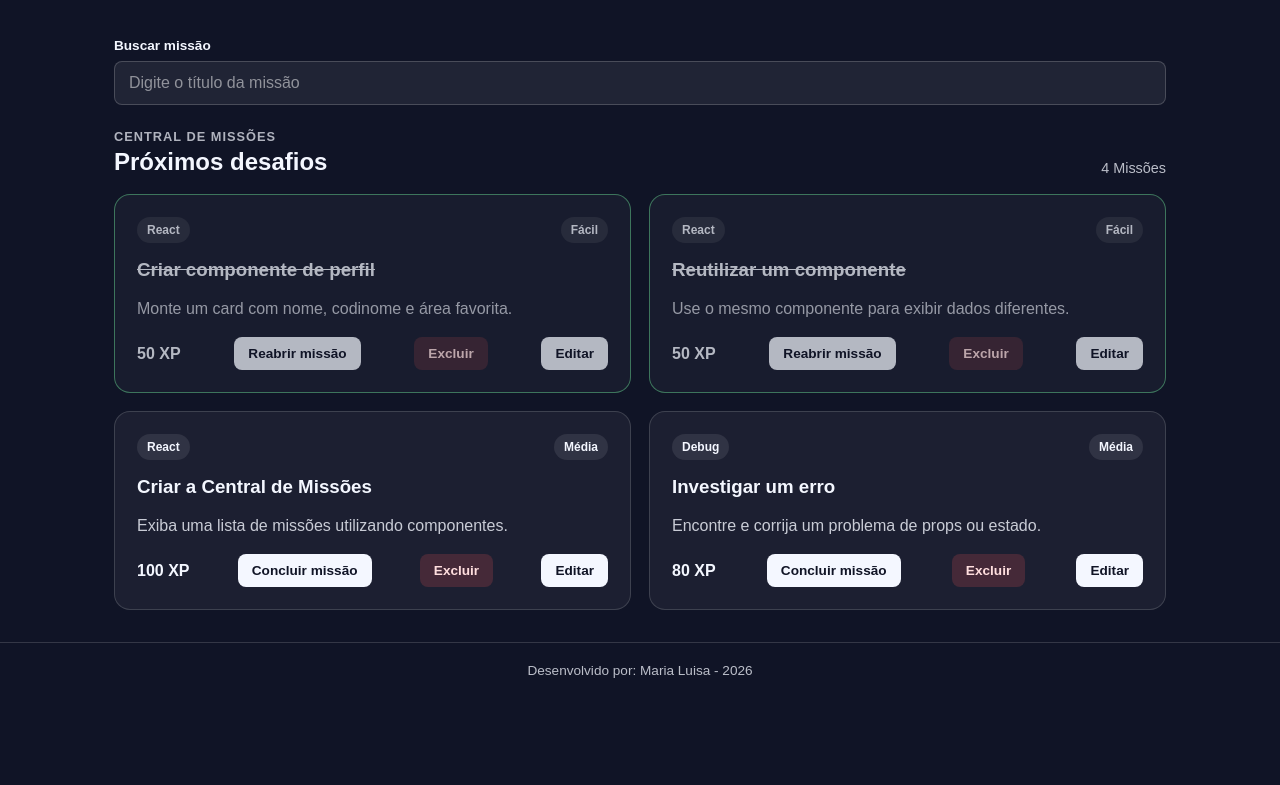
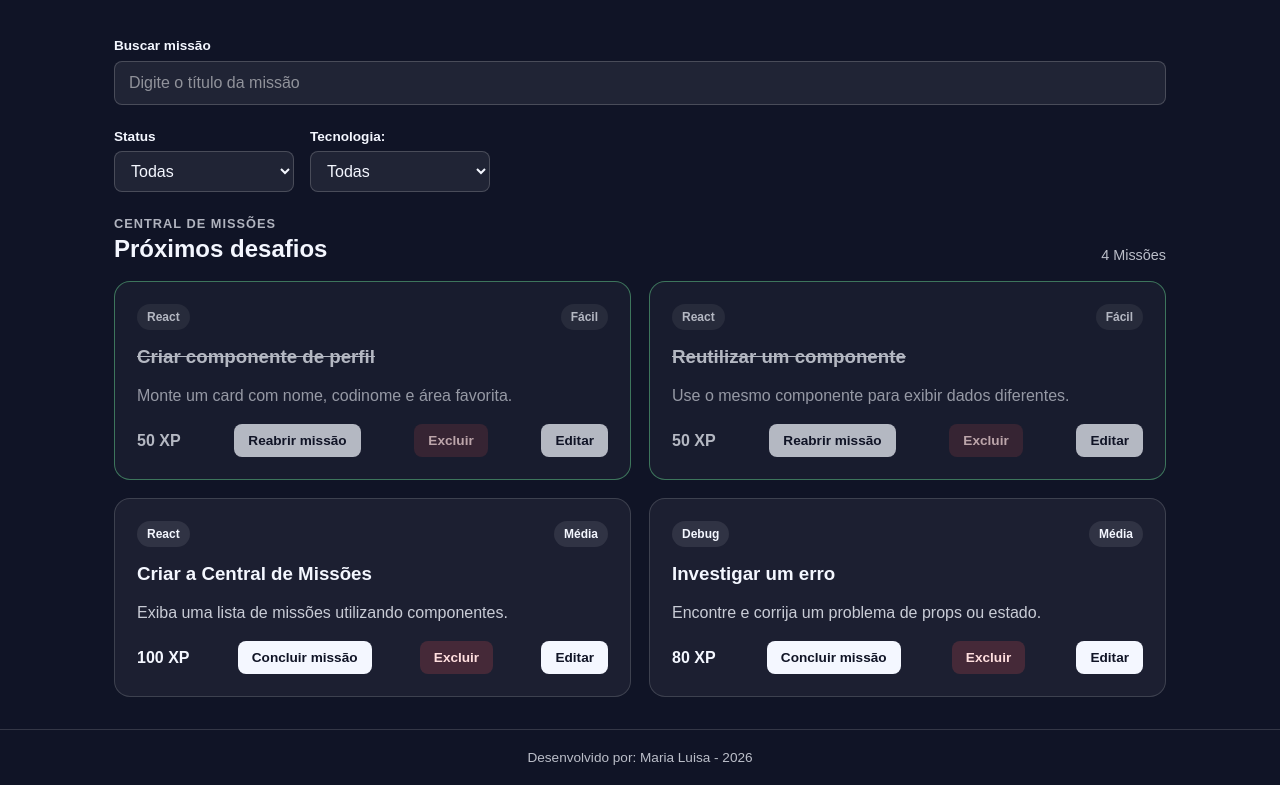
Before and after one commit to Maria-Luisa1599/plataforma-dev, a React (Vite) app: page / in a window 1280 px wide. Shown: the part 1520-2305 px from the top of the page. Before the commit the page ends 2218 px from the top, so only its background shows below. Built offline with nearby package versions, Linux system fonts and the light colour scheme.

Commit message:
feat:incrementando filtro de missões

```diff
--- a/src/App.jsx
+++ b/src/App.jsx
@@ -8,6 +8,7 @@ import SummaryCard from './components/SummaryCard'
 import MissionCard from './components/MissionCard'
 import MissionForm from './components/MissionForm'
 import MissionSearch from './components/MissionSearch'
+import MissionFilter from './components/MissionFilter'
 
 const initialMissions = [
   {
@@ -53,6 +54,8 @@ function App (){
   const [missions, setMissions] = useState(initialMissions)
   const [editMission, setEditMission] = useState(null)
   const [searchTerm, setSearchTerm] = useState('')
+  const [statusFilter, setStatusFilter] = useState('Todas')
+  const [techFilter, setTechFilter] = useState('Todas')
 
   function toggleMission(missionId){
     const updatedMissions = missions.map((mission) => {
@@ -85,7 +88,12 @@ function App (){
   const completedMissionsCount = completedMissions.length
   const earnedXP = completedMissions.reduce((total, mission) => total + mission.xp, 0)
 
-  const filteredMission = missions.filter((mission) => mission.title.toLowerCase().includes(searchTerm.toLowerCase()))
+  const filteredMission = missions.filter((mission) => {
+    const matchSearch = mission.title.toLowerCase().includes(searchTerm.toLowerCase())
+    const matchStatus = statusFilter === 'Todas' || (statusFilter === 'Concluidas' && mission.completed) || (statusFilter === 'Pendentes' && !mission.completed)
+    const matchTech = techFilter === 'Todas' || (techFilter === mission.technology)
+    return matchSearch && matchStatus && matchTech
+  })
 
   const summaryData = [
     {
@@ -148,6 +156,12 @@ function App (){
             searchTerm={searchTerm}
             onSearchChange={setSearchTerm}
           />
+          <MissionFilter
+            statusFilter={statusFilter}
+            onStatusChange={setStatusFilter}
+            techFilter={techFilter}
+            onTechChange={setTechFilter}
+          />
           <div className='section-heading'>
             <div>
               <p className='section-heading__tag'>
--- /dev/null
+++ b/src/components/MissionFilter/index.jsx
@@ -0,0 +1,38 @@
+import './style.css'
+
+function MissionFilter({statusFilter, onStatusChange, techFilter, onTechChange}) {
+  return (
+    <section className='mission-filters'>
+      <div className='mission-filters__group'>
+        <label htmlFor='status-filter'>
+          Status
+        </label>
+        <select
+          id='status-filter'
+          value={statusFilter}
+          onChange={(e) => onStatusChange(e.target.value)}
+        >
+          <option value="Todas">Todas</option>
+          <option value="Pendentes">Pendentes</option>
+          <option value="Concluidas">Concluidas</option>
+        </select>
+      </div>
+      <div className='mission-filters__group'>
+        <label htmlFor='technology-filter'>Tecnologia:</label>
+          <select
+            id='technology-filter'
+            value={techFilter}
+            onChange={(e) => onTechChange(e.target.value)}>
+            {
+                ['Todas', 'React', 'HTML', 'CSS', 'Git', 'Debug', 'JavaScript', 'IA', 'Python']
+                .map((option) => (
+                    <option key={option} value={option}>{option}</option>
+                ))
+            }
+          </select>
+      </div>
+    </section>
+  )
+}
+
+export default MissionFilter
--- /dev/null
+++ b/src/components/MissionFilter/style.css
@@ -0,0 +1,31 @@
+.mission-filters {
+  display: flex;
+  flex-wrap: wrap;
+  gap: 16px;
+  margin-bottom: 24px;
+}
+
+.mission-filters__group {
+  display: flex;
+  flex-direction: column;
+  gap: 7px;
+  min-width: 180px;
+}
+
+.mission-filters__group label {
+  font-size: 0.85rem;
+  font-weight: 700;
+}
+
+.mission-filters__group select {
+  padding: 10px 12px;
+  border: 1px solid rgba(255, 255, 255, 0.18);
+  border-radius: 8px;
+  background: rgba(255, 255, 255, 0.07);
+  color: inherit;
+  font: inherit;
+}
+
+.mission-filters__group select option {
+  color:#101426;
+}
```
